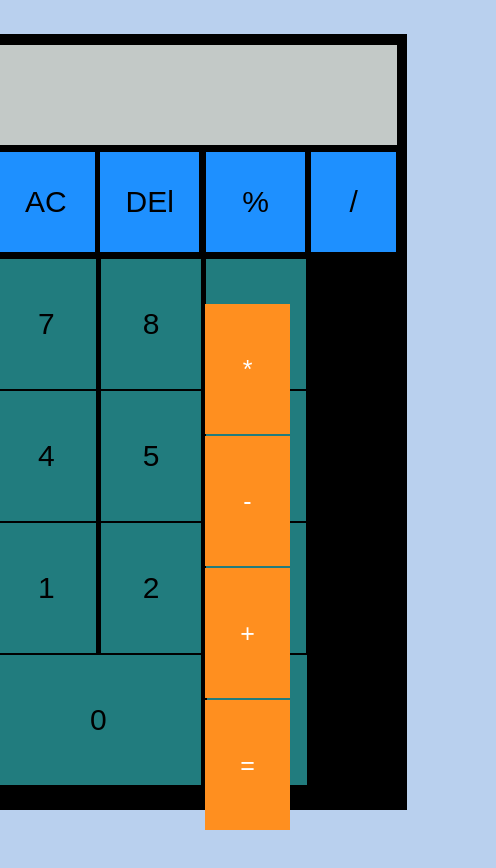
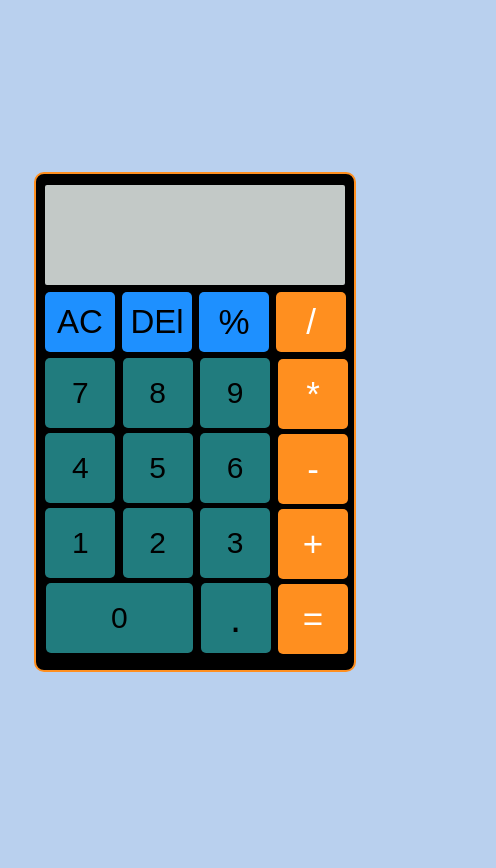
Before and after one commit to Dankigoda/Calculator_Project, a plain HTML site: page index.html in a window 390 px wide. Shown: the whole page, 496 px wide, since content can reach past the window. Before the commit the page ends 844 px from the top, so only its background shows below. Drawn offline with Linux system fonts and the light colour scheme.

Commit message:
update mobile view

```diff
--- a/styles.css
+++ b/styles.css
@@ -13,10 +13,12 @@ body{
     background-color: black;
     padding: 8px;
     padding-right: 15px;
+    border-radius: 10px;
+    border:2px solid #FF8F1F;
 }
 .input_container{
     padding: 0;
-    width: 495px;
+    width: 492px;
     height: 100px;
     margin-left: 2px;
 }
@@ -32,6 +34,7 @@ body{
     border:solid;
     font-family:'Courier New', Courier, monospace;
     font-size: 50px;
+    border-radius: 10px;
 }
 .button_container{
     width: 100%;
@@ -73,7 +76,7 @@ body{
     font-size: 33px;
     margin-left:0px;
     margin-right: px;
-    height: 115px;
+    height: 114px;
     width: 116px;
     background-color: dodgerblue;
 }
@@ -82,18 +85,25 @@ body{
 }
 #delene{
     width: 126px;
-    margin-left: 0px;
+    margin-left: 2px;
+    background-color: #FF8F1F;
+    color: white;
+    font-weight: 15px;
+    border-radius: 5px;
 }
 #AC{
     margin-right: 2px;
     width: 117px;
+    border-radius: 5px;
 }
 #PM{
     margin-right: 2px;
     margin-left: 0px;
+    border-radius: 5px;
 }
 #persent{
     width: 117px;
+    border-radius: 5px;
 
 }
 .numbers_buttons{
@@ -102,6 +112,8 @@ body{
     border:none;
     margin: 1px;
     background-color:#217C7E;
+    border-radius: 5px;
+    font-size: 30px;
 }
 .numbers_buttons:active{
     opacity: 0.8;
@@ -110,6 +122,7 @@ body{
     width: 241px;
     margin-left: 0px;
     margin-right: 0px;
+    border-radius: 5px;
 }
 
 #dot{
@@ -117,14 +130,17 @@ body{
     font-size: 40px;
     width: 116px;
     margin-left: 4px;
+    border-radius: 5px;
 }
 .right_functions_buttons{
     height: 145px;
     font-size: 25px;
     border: none;
     margin-top:2px;
-    background-color:#FF8F1F;;
+    background-color:#FF8F1F;
     color:white;
+    border-radius: 5px;
+    margin-left: 2px;
 }
 .right_functions_buttons:active{
     opacity: 0.8;
@@ -133,119 +149,125 @@ body{
     height: 155px;
 }
 /* mobile screens */
-@media(max-width:430px){
+
+@media(max-width:500px){
     .calculator_container{
-        width: 400px;
-        height:760px;
-        background-color: black;
-        padding: 8px;
-        padding-right: 15px;
+        width: 300px;
+        height:480px;
+        padding-left: 2px;
+        padding-right: 16px;
+        border-radius: 10px;
+        border:2px solid #FF8F1F;
+    }
+    .button_container{
+        width: 300px;
+        height: 400px;
+        padding: 0;
+        margin-top: 0px;
+        display: grid;
+        grid-template-rows: repeat(4);
     }
     .input_container{
         padding: 0;
-        width: 100%;
+        margin-left: 0px;
+        width: 295px;
         height: 70px;
+        margin-left: 2px;
     }
     #number_input{
-        width: 100%;
-        height: 100%;
-        padding: 0;
-        padding-top:30px;
-        font-size: 60px;
-        outline:none;
-        background-color: #c3c9c7;
-        border:solid;
-        font-family:'Courier New', Courier, monospace;
-        font-size: 50px;
+        margin-left: 2px;
+        border-radius: 5px;
+    }
+    .top_functions_container{
+        height: 60px;
+        margin-top: 40px;
+        margin-bottom:1px;
 
     }
-    .button_container{
-        width: 400px;
-        height: 700px;
+    #delene{
+        margin: 0;
+        margin-left: 2px;
+        width: 70px;
         padding: 0;
-        display: grid;
-        grid-template-rows: repeat(4);
+        height: 60px;
+        border-radius: 5px;
+        font-size: 35px;
     }
-    .top_functions_container{
-        width:88%;
-        height: 50px;
-        margin: 20px;
-        margin-top: 40px;
-        margin-bottom:56px;
-        display:flex;
-        margin-left: 5px;
+    #AC{
+        margin: 0;
+        margin-left:0px;
+        margin-right:0px;
+        width: 70px;
+        padding: 0;
+        height: 60px;
+        margin-left: 2px;
+        border-radius: 5px;
+        font-size: 33px;
+    }
+    #PM{
+        margin: 0;
+        margin-left: 2px;
+        width: 70px;
+        padding: 0;
+        height: 60px;
+        margin-right: 2px;
+        border-radius: 5px;
+        font-size: 30\2px;
     }
 
+    #persent{
+        margin: 0;
+        width: 70px;
+        padding: 0;
+        height: 60px;
+        border-radius: 5px;
+        font-size: 35px;
+    }
+    .numbers_container{
+        width:70%;
+        height: 300px;
+        margin-bottom: 500px;
+        border-radius: 5px;
+        font-size: 35px;
+    }
+    .numbers_buttons{
+        width: 70px;
+        padding: 0px;
+        height: 70px;
+        background-color:#217C7E;
+        margin: 0;
+        margin-top: 5px;
+        border-radius: 5px;
+    }
+    #number_zero{
+        width: 147px;
+        margin-left: 1px;
+    }
+
+    #dot{
+        width: 70px;
+        margin-top: 5px;
+        margin-left: 1px;
+    }
+    .right_functions_buttons{
+        width: 70px;
+        padding: 0px;
+        height: 70px;
+        background-color:#FF8F1F;;
+        color:white;
+        position: relative;
+        top: -796px;
+        left: 238px;
+        font-size: 35px;
+        border-radius: 5px;
+    }
     .right_functions_container{
         width: 70px;
         height: 300px;
         display: grid;
         grid-template-columns: repeat(1);
-        position: fixed;
-        right: 115px;
-        top: 302px;
-    }
-    .numbers_container{
-        height: 500px;
-        width: 56%;
-        margin-bottom:480px;
-        display: flex;
-    }
-    .top_functions_buttuns{
-        border:none;
-        padding:0px;
-        font-size:30px;
-        background-color: dodgerblue;
-        height: 100px;
-        margin-right: 1px;
-    }
-    .top_functions_buttuns:active{
-        opacity:0.8;
-    }
-    #delene{
-        width: 95px;
-        margin-right:100px;
-    }
-    #AC{
-        margin: 0;
-        width: 110px;
-    }
-    #PM{
-        width: 110px;
-    }
-
-    #persent{
-      width: 110px;
-
-    }
-    .numbers_buttons{
-       width: 100px;
-       padding: 10px;
-       height: 130px;
-       background-color:#217C7E;
-       margin-right: 0;
-    }
-    .numbers_buttons:active{
-        opacity: 0.8;
-    }
-    #number_zero{
-        width: 205px;
-        margin-left:2px;
-    }
-
-    #dot{
-        width: 100px;
-    }
-    .right_functions_buttons{
-        width: 85px;
-        height: 130px;
-        background-color:#FF8F1F;;
-        color:white;
-    }
-    .right_functions_buttons:active{
-        opacity: 0.8;
     }
     #equell{
-        height: 130px;
+        height: 70px;
     }
 }
```
